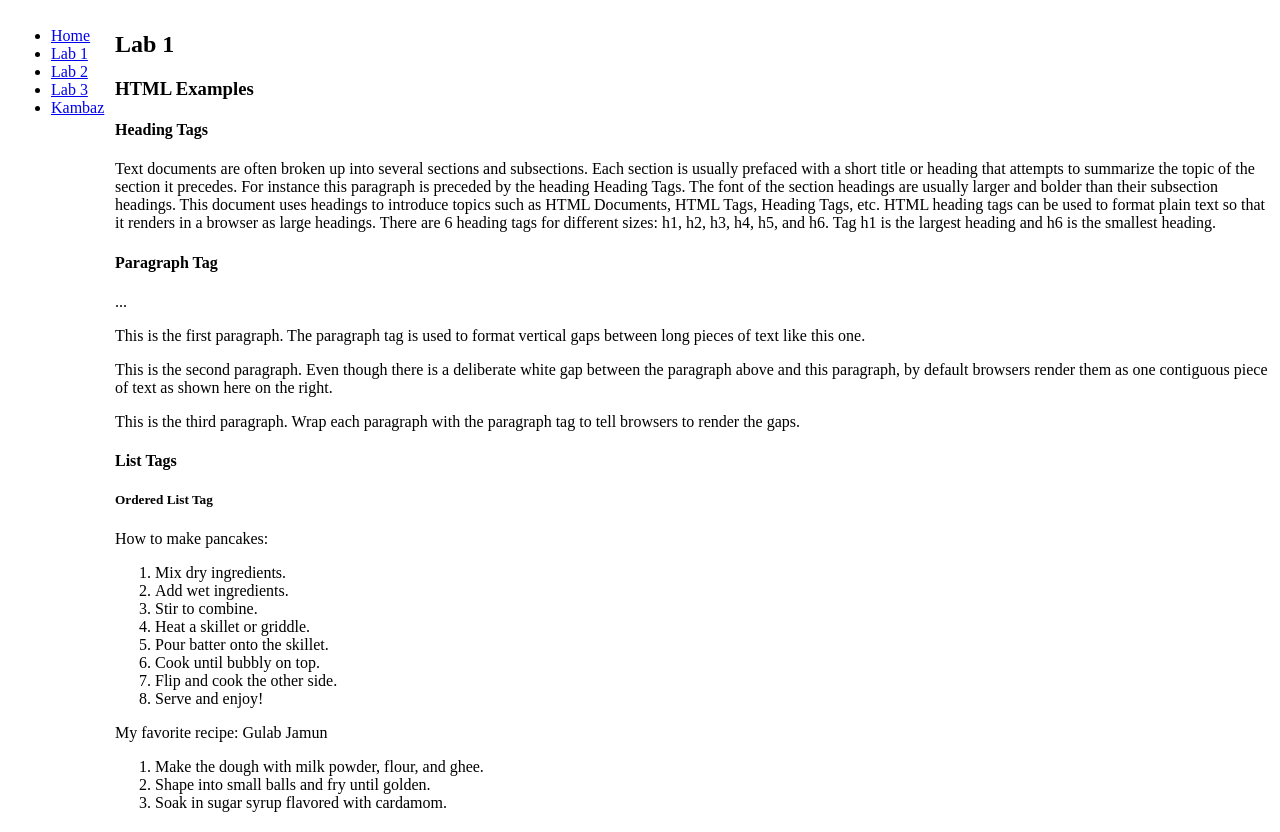
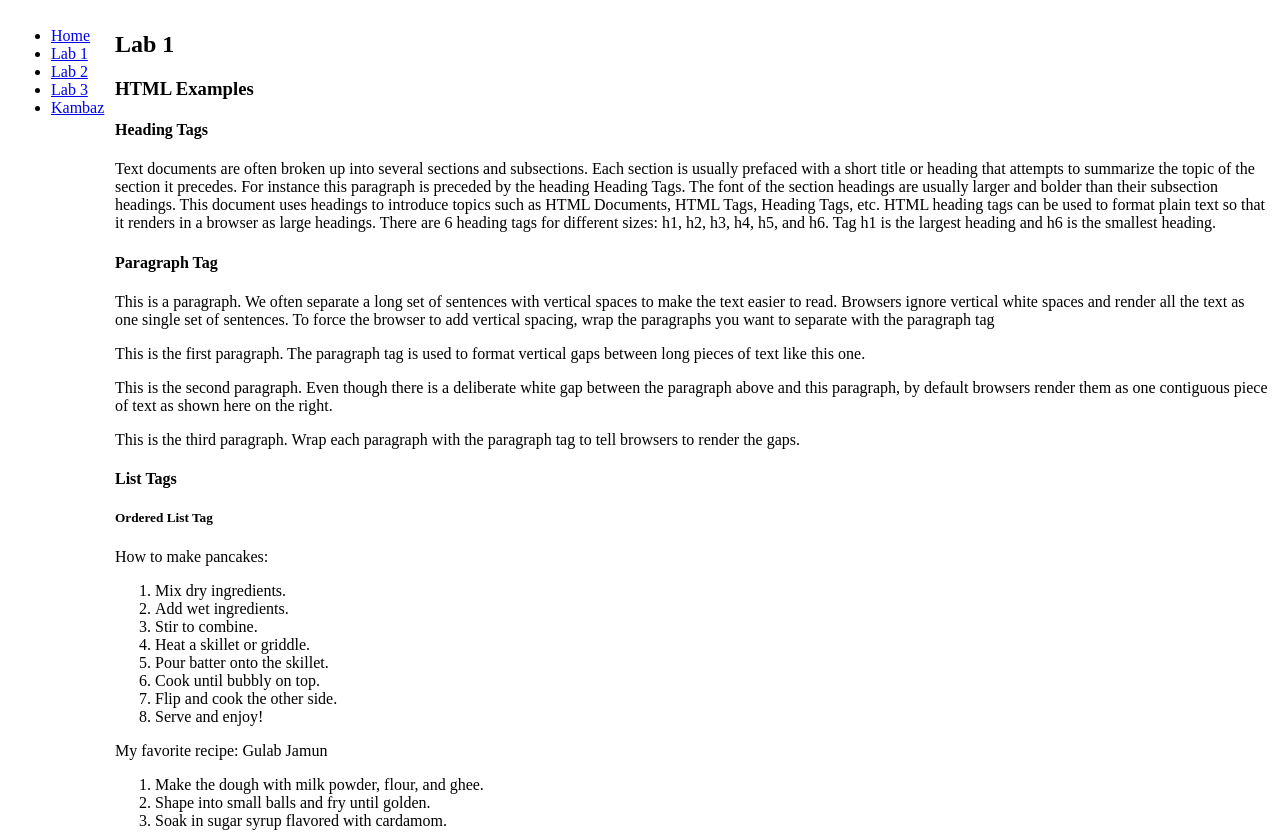
Before and after one commit to Andis-08/kambaz-nextjs-cs5610-fa25, a Next.js app: page /Labs/Lab1 in a window 1280 px wide. Shown: the top 832 px of the page. Built offline with nearby package versions, Linux system fonts and the light colour scheme.

Commit message:
Assignment edit changes

```diff
--- a/app/(Kambaz)/Courses/[cid]/Assignments/[aid]/page.tsx
+++ b/app/(Kambaz)/Courses/[cid]/Assignments/[aid]/page.tsx
@@ -38,6 +38,7 @@ export default function AssignmentEditor() {
               <option>ASSIGNMENTS</option>
               <option>QUIZZES</option>
               <option>EXAMS</option>
+              <option>PROJECTS</option>
             </select>
           </td>
         </tr>
--- a/app/Labs/Lab1/page.tsx
+++ b/app/Labs/Lab1/page.tsx
@@ -21,7 +21,13 @@ export default function Lab1() {
       </div>
       <div id="wd-p-tag">
         <h4>Paragraph Tag</h4>
-        <p id="wd-p-1"> ... </p>
+        <p id="wd-p-1">
+          This is a paragraph. We often separate a long set of sentences with
+          vertical spaces to make the text easier to read. Browsers ignore
+          vertical white spaces and render all the text as one single set of
+          sentences. To force the browser to add vertical spacing, wrap the
+          paragraphs you want to separate with the paragraph tag
+        </p>
         <p id="wd-p-2">
           This is the first paragraph. The paragraph tag is used to format
           vertical gaps between long pieces of text like this one.
```
